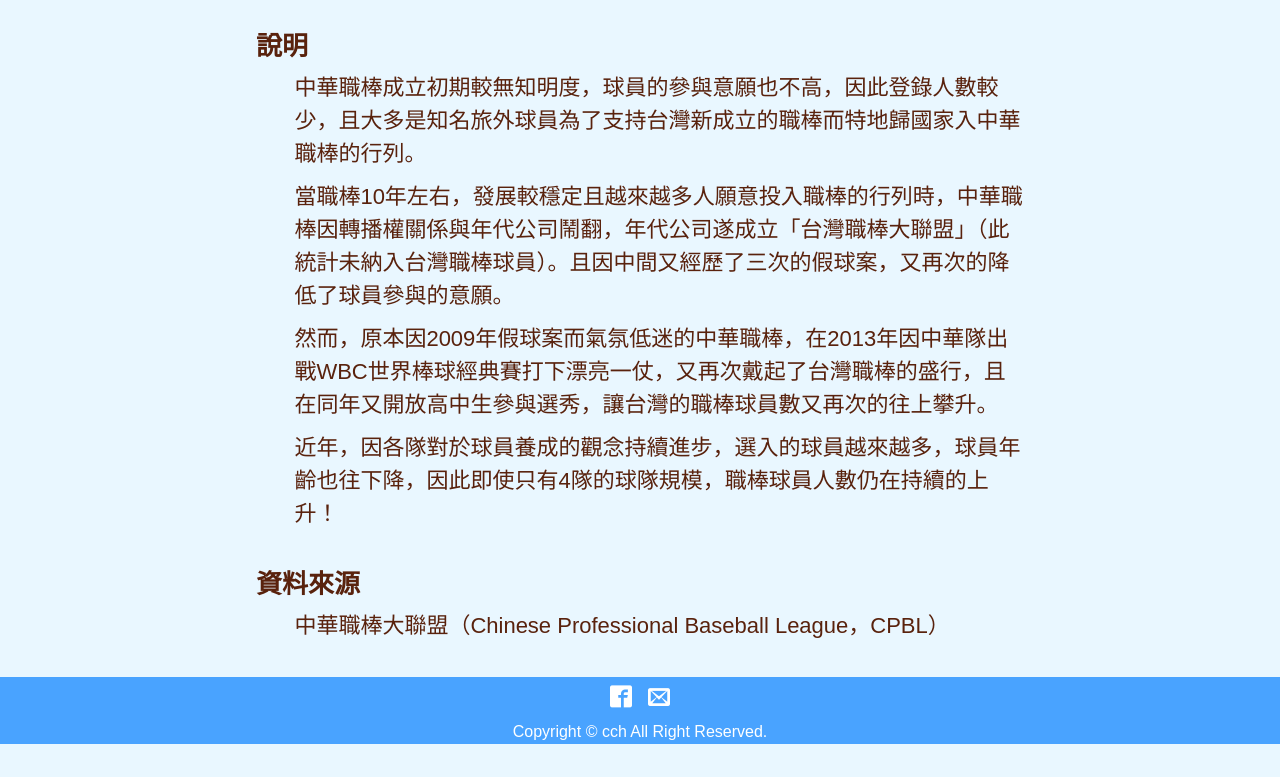
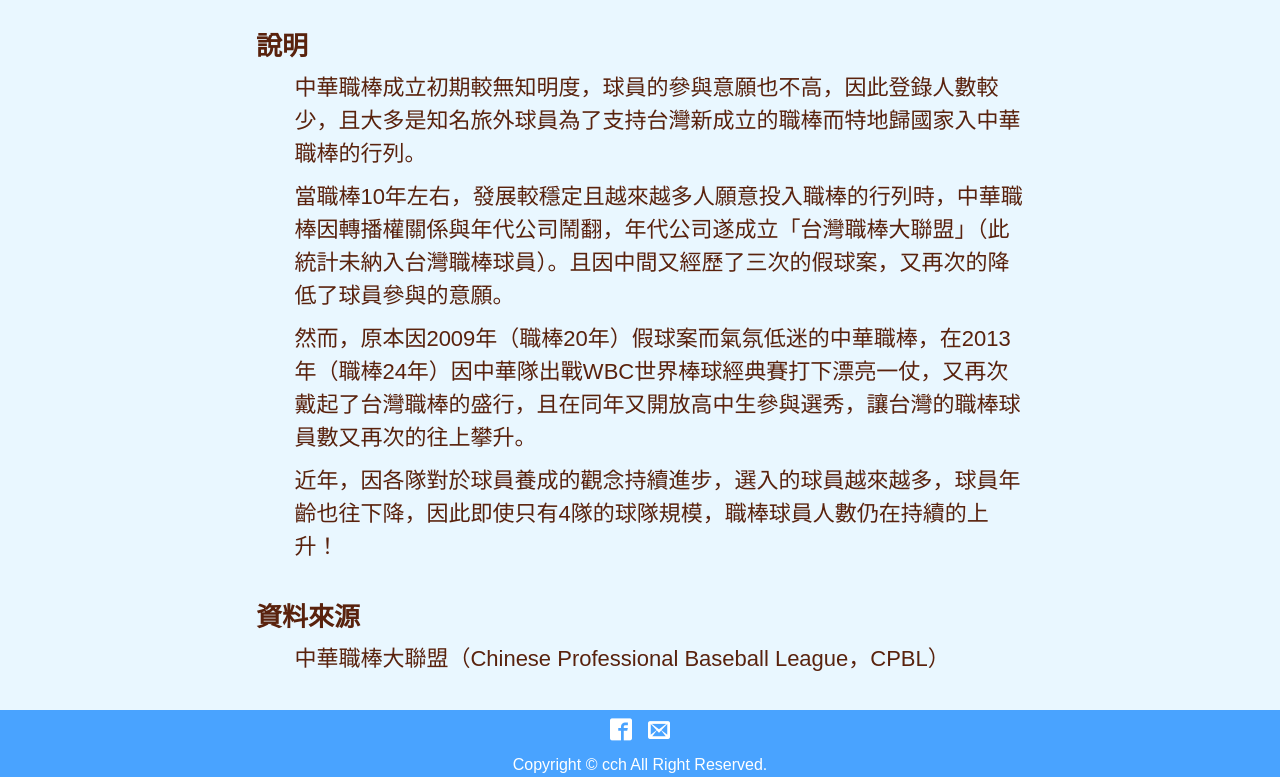
Before and after one commit to chang861224/1092VIS, a plain HTML site: page Assign1/index.html in a window 1280 px wide. Shown: the part 1369-2146 px from the top of the page. Before the commit the page ends 2113 px from the top, so only its background shows below. Drawn offline with nearby package versions, Linux system fonts and the light colour scheme; files whose address does not match are found by name.

Commit message:
modify description

```diff
--- a/Assign1/index.html
+++ b/Assign1/index.html
@@ -41,7 +41,7 @@
                 當職棒10年左右，發展較穩定且越來越多人願意投入職棒的行列時，中華職棒因轉播權關係與年代公司鬧翻，年代公司遂成立「台灣職棒大聯盟」（此統計未納入台灣職棒球員）。且因中間又經歷了三次的假球案，又再次的降低了球員參與的意願。
                 </p>
                 <p class='content'>
-                然而，原本因2009年假球案而氣氛低迷的中華職棒，在2013年因中華隊出戰WBC世界棒球經典賽打下漂亮一仗，又再次戴起了台灣職棒的盛行，且在同年又開放高中生參與選秀，讓台灣的職棒球員數又再次的往上攀升。
+                然而，原本因2009年（職棒20年）假球案而氣氛低迷的中華職棒，在2013年（職棒24年）因中華隊出戰WBC世界棒球經典賽打下漂亮一仗，又再次戴起了台灣職棒的盛行，且在同年又開放高中生參與選秀，讓台灣的職棒球員數又再次的往上攀升。
                 </p>
                 <p class='content'>
                 近年，因各隊對於球員養成的觀念持續進步，選入的球員越來越多，球員年齡也往下降，因此即使只有4隊的球隊規模，職棒球員人數仍在持續的上升！
```
